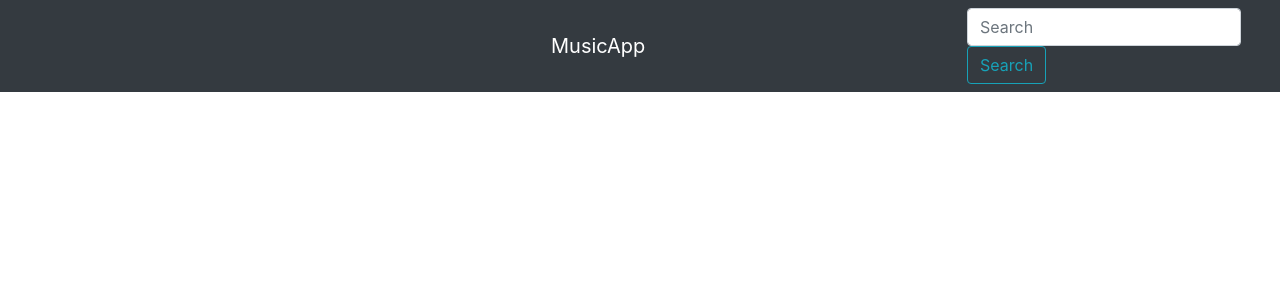
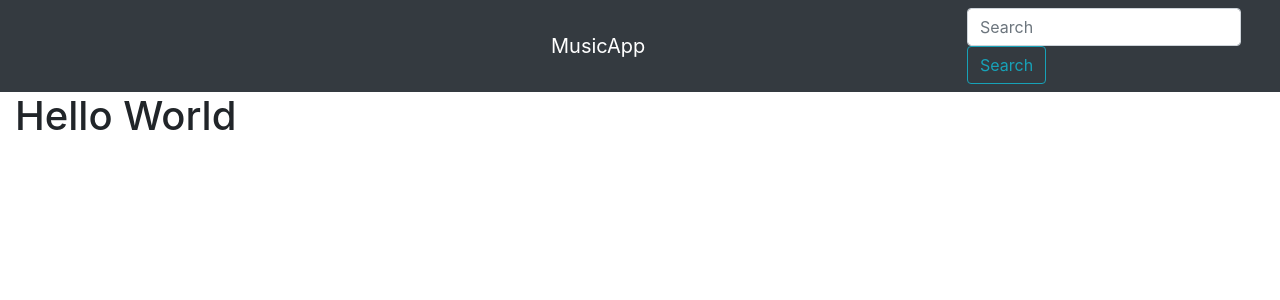
Before and after one commit to dwayne-jetski/social-media-platform, a React (Create React App) app in the folder social-media-frontend/: page / in a window 1280 px wide. Shown: the top 300 px of the page. Built offline with nearby package versions, Linux system fonts and the light colour scheme.

Commit message:
courtesy commit before pulling

```diff
--- a/social-media-frontend/src/App.js
+++ b/social-media-frontend/src/App.js
@@ -1,5 +1,6 @@
 import logo from './logo.svg';
 import './App.css';
+import React from 'react';
 import CreateAccount from './components/CreateAccountPage/createAccount'
 import 'bootstrap/dist/css/bootstrap.min.css';
 import NavBar from './components/navBar/navBar'
@@ -7,7 +8,10 @@ import NavBar from './components/navBar/navBar'
 
 function App() {
   return (
-    <NavBar/>
+    <React.Fragment>
+      <NavBar/>
+      <CreateAccount/>
+    </React.Fragment>
   );
 }
 
--- a/social-media-frontend/src/components/CreateAccountPage/createAccount.jsx
+++ b/social-media-frontend/src/components/CreateAccountPage/createAccount.jsx
@@ -14,6 +14,16 @@ function CreateAccount(){
 
     return(
         <div>
+            <Col xs={3}/>
+            <Col xs={6}>
+                <div>
+                    <h1>
+                        Hello World
+                    </h1>
+                </div>
+            </Col>
+            <Col xs={3}/>
+
 
         </div>
     );
--- a/social-media-frontend/src/components/navBar/navBar.jsx
+++ b/social-media-frontend/src/components/navBar/navBar.jsx
@@ -9,8 +9,6 @@ import {Col, Row} from 'react-bootstrap';
 
 
 function NavBar(){
-
-
 
 
 
```
Also changed, not shown: social-media-frontend/src/components/useForm/useForm.jsx (+30 -0 lines).
